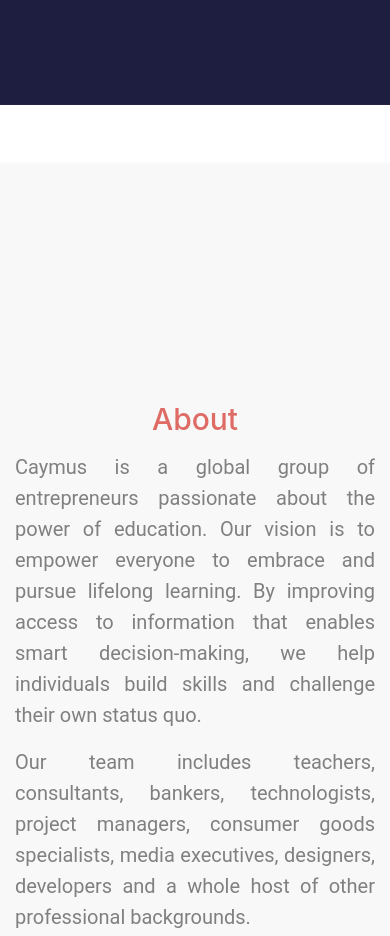
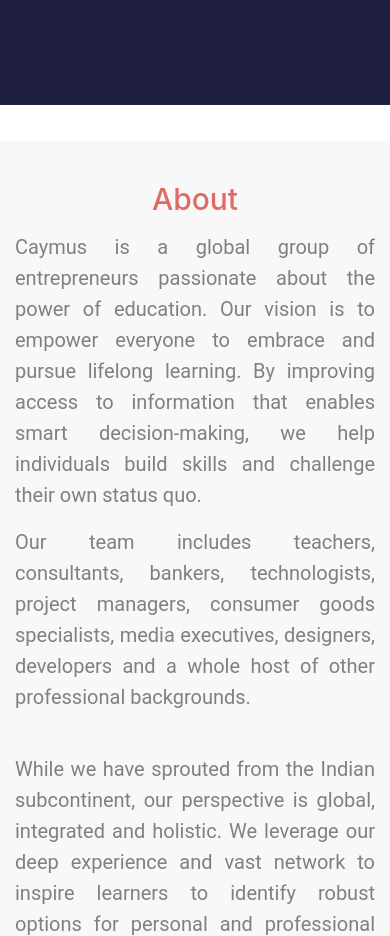
Before and after one commit to caymustech/caymustech.github.io, a website with bundled scripts: page index.html in a window 390 px wide. Shown: the part 760-1696 px from the top of the page. Built offline with nearby package versions, Linux system fonts and the light colour scheme; a web font is replaced by a local one.

Commit message:
About us extra space from mobile

```diff
--- a/css/cyamus.css
+++ b/css/cyamus.css
@@ -251,9 +251,17 @@
   margin-top: 16%;
 }
 
+.about-us {
+  margin-top: 220px;
+}
+
 @media only screen and (max-width: 767px) {
   .d-margin-top {
     margin: 10%;
+  }
+
+  .about-us {
+    margin-top: 0;
   }
 }
 
--- a/index.html
+++ b/index.html
@@ -110,16 +110,16 @@
   <!-- Navigation -->
   <nav id="main-nav-mobile" class="navbar-expand-lg navbar-dark fixed-top d-block d-lg-none">
     <div class="d-flex flex-row">
-      <div class="p-4">
+      <div class="p-3">
         <span class="navbar-toggler navbar-toggler-right" style="background-color:transparent;color:white" data-toggle="collapse"
           data-target="#navbarResponsive" aria-controls="navbarResponsive" aria-expanded="false" aria-label="Toggle navigation">
           <i class="fa fa-bars fa-2x" aria-hidden="false" style="color:white"></i>
         </span>
       </div>
-      <div class="p-3 ml-auto mr-auto "><img class="img img-fluid" src="img/png/logo.png" /></div>
+      <div class="p-3 ml-auto mr-auto"><img class="img img-fluid" src="img/png/logo.png" /></div>
     </div>
     <div class="collapse navbar-collapse" id="navbarResponsive">
-      <ul class="navbar-nav ml-auto">
+      <ul class="navbar-nav ml-auto text-center" style="padding-bottom: 50px;">
         <li class="nav-item">
           <a class="nav-link js-scroll-trigger" href="#about">About</a>
         </li>
@@ -174,7 +174,7 @@
 
     <!-- Services -->
     <section id="about" class="">
-      <div class="" style="margin-top:220px">
+      <div class="about-us">
         <div class="row">
           <div class="col-lg-12 text-center">
             <h4 class="section-heading ">About</h4>
```
